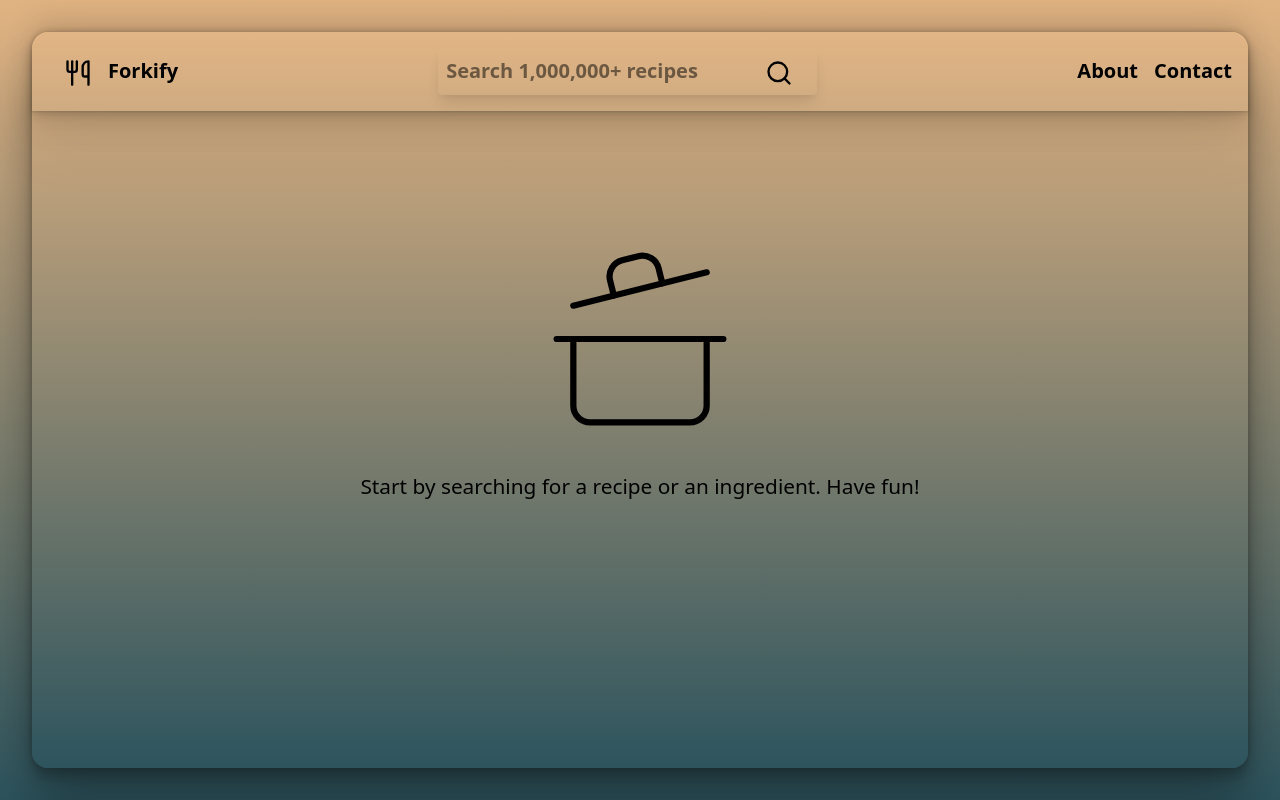
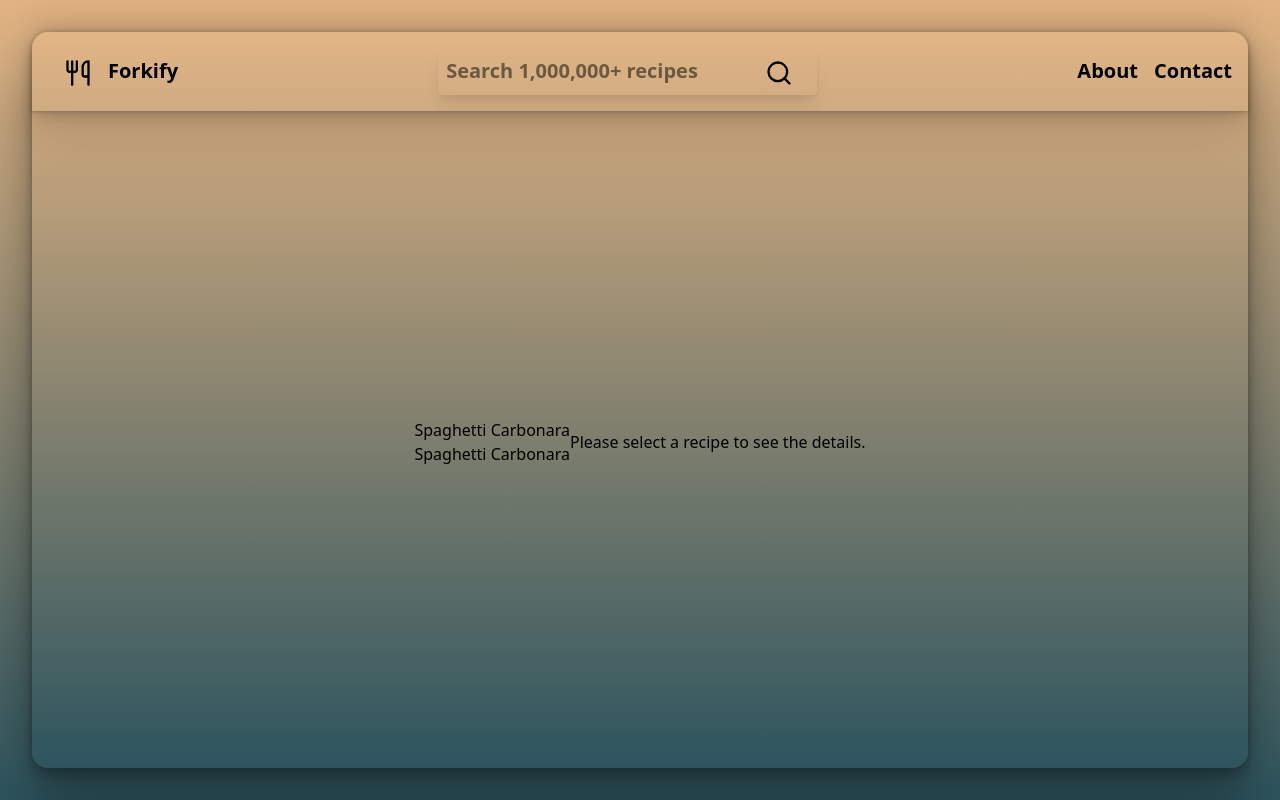
Before and after one commit to ad-dw/Forkify-reactjs, a React (Vite) app: page / in a window 1280 px wide. Built offline with nearby package versions, Linux system fonts and the light colour scheme.

Commit message:
Added search results section.

```diff
--- /dev/null
+++ b/src/components/RecipeDetail/RecipeDetail.component.jsx
@@ -0,0 +1,27 @@
+import React from "react";
+
+const RecipeDetail = ({ recipe }) => {
+  return (
+    <div className="recipe-detail-container">
+      {recipe ? (
+        <div className="recipe-detail">
+          <h2>{recipe.title}</h2>
+          <img src={recipe.image_url} alt={recipe.title} />
+          <p>{recipe.publisher}</p>
+          <ul>
+            {recipe.ingredients &&
+              recipe.ingredients.map((ingredient, idx) => (
+                <li key={idx}>{ingredient}</li>
+              ))}
+          </ul>
+        </div>
+      ) : (
+        <div className="empty-recipe-detail">
+          <p>Please select a recipe to see the details.</p>
+        </div>
+      )}
+    </div>
+  );
+};
+
+export default RecipeDetail;
--- /dev/null
+++ b/src/components/RecipeDetail/RecipeDetail.styles.css
@@ -0,0 +1,5 @@
+.recipe-detail-container {
+  height: 100%;
+  width: 100%;
+  flex: 2;
+}
--- a/src/components/RecipeView/RecipeView.component.jsx
+++ b/src/components/RecipeView/RecipeView.component.jsx
@@ -1,13 +1,65 @@
 import "./RecipeView.styles.css";
 import { CookingPot } from "lucide-react";
+import SearchResults from "../SearchResultsPanel/SearchResults.component";
+import RecipeDetail from "../RecipeDetail/RecipeDetail.component";
+
+const recipe = [
+  {
+    title: "Spaghetti Carbonara",
+    ingredients: [
+      "200g spaghetti",
+      "100g pancetta",
+      "2 large eggs",
+      "50g pecorino cheese",
+      "50g parmesan cheese",
+      "2 cloves of garlic",
+      "Salt and black pepper",
+    ],
+    instructions: [
+      "Cook the spaghetti in a large pot of boiling salted water until al dente.",
+      "In a separate pan, fry the pancetta with the garlic until crispy. Remove garlic and discard.",
+      "In a bowl, beat the eggs and mix in the grated pecorino and parmesan cheese.",
+      "Drain the spaghetti and return to the pot. Quickly mix in the pancetta and then the egg and cheese mixture. Stir well to create a creamy sauce.",
+      "Season with salt and black pepper to taste. Serve immediately with extra grated cheese on top.",
+    ],
+  },
+  {
+    title: "Spaghetti Carbonara",
+    ingredients: [
+      "200g spaghetti",
+      "100g pancetta",
+      "2 large eggs",
+      "50g pecorino cheese",
+      "50g parmesan cheese",
+      "2 cloves of garlic",
+      "Salt and black pepper",
+    ],
+    instructions: [
+      "Cook the spaghetti in a large pot of boiling salted water until al dente.",
+      "In a separate pan, fry the pancetta with the garlic until crispy. Remove garlic and discard.",
+      "In a bowl, beat the eggs and mix in the grated pecorino and parmesan cheese.",
+      "Drain the spaghetti and return to the pot. Quickly mix in the pancetta and then the egg and cheese mixture. Stir well to create a creamy sauce.",
+      "Season with salt and black pepper to taste. Serve immediately with extra grated cheese on top.",
+    ],
+  },
+];
 
 function RecipeView() {
   return (
     <div className="recipe-view">
-      <CookingPot size={200} strokeWidth={0.75} />
-      <p className="empty-view-text">
-        Start by searching for a recipe or an ingredient. Have fun!
-      </p>
+      {!recipe.length ? (
+        <>
+          <CookingPot size={200} strokeWidth={0.75} />
+          <p className="empty-view-text">
+            Start by searching for a recipe or an ingredient. Have fun!
+          </p>
+        </>
+      ) : (
+        <div className="recipe-view-content">
+          <SearchResults results={recipe} />
+          <RecipeDetail />
+        </div>
+      )}
     </div>
   );
 }
--- a/src/components/RecipeView/RecipeView.styles.css
+++ b/src/components/RecipeView/RecipeView.styles.css
@@ -1,13 +1,16 @@
 .recipe-view {
-  display: flex;
-  height: 75%;
-  flex-direction: column;
-  align-items: center;
-  justify-content: center;
-  padding: 2rem;
+  height: 90%;
 }
 
 .empty-view-text {
   margin: 2rem 0;
   font-size: 1.3rem;
 }
+
+.recipe-view-content {
+  height: 100%;
+  width: 100%;
+  display: flex;
+  align-items: center;
+  justify-content: center;
+}
--- /dev/null
+++ b/src/components/SearchResultsPanel/SearchResults.component.jsx
@@ -0,0 +1,19 @@
+import React from "react";
+
+const SearchResults = ({ results }) => {
+  return (
+    <div className="search-results-panel">
+      {results && results.length > 0 ? (
+        <ul>
+          {results.map((item, idx) => (
+            <li key={idx}>{item.title}</li>
+          ))}
+        </ul>
+      ) : (
+        <p>No results found.</p>
+      )}
+    </div>
+  );
+};
+
+export default SearchResults;
--- /dev/null
+++ b/src/components/SearchResultsPanel/SearchResults.styles.css
@@ -0,0 +1,3 @@
+.search-results-panel {
+  flex: 1;
+}
```
